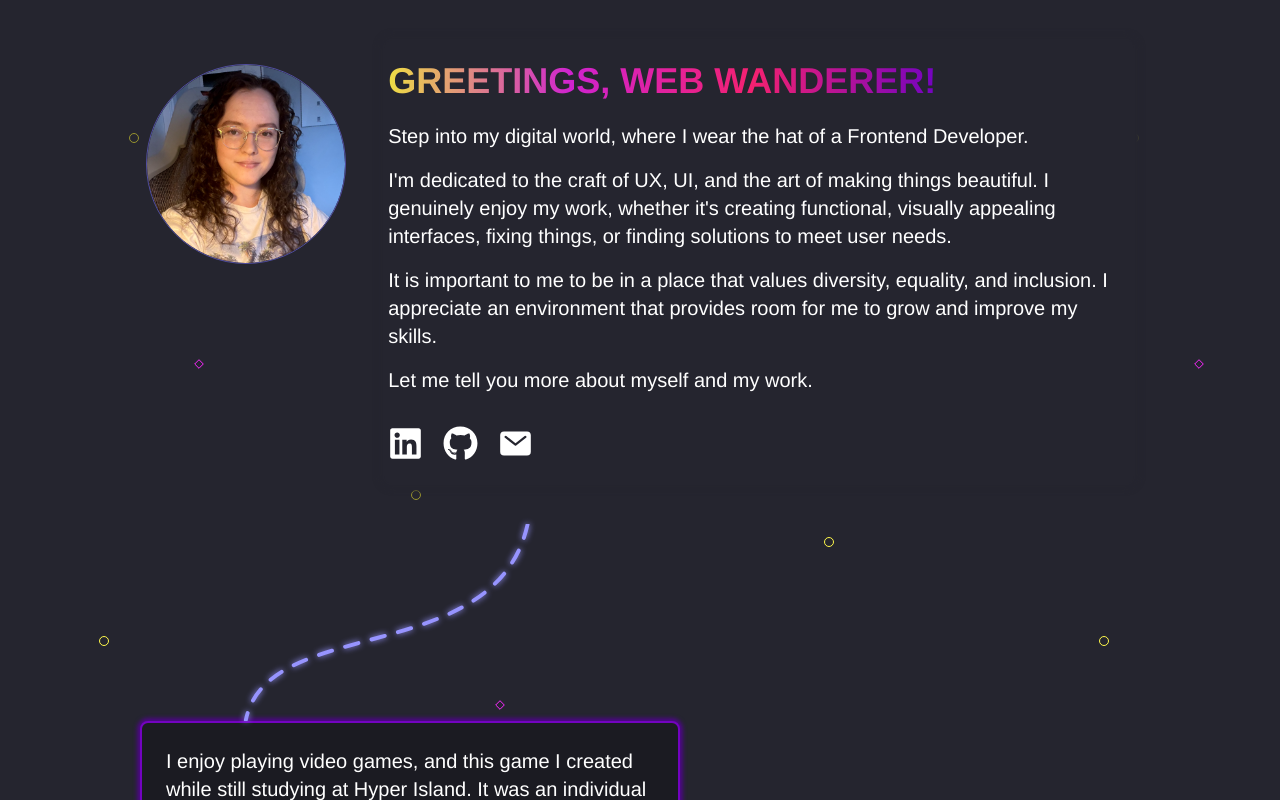
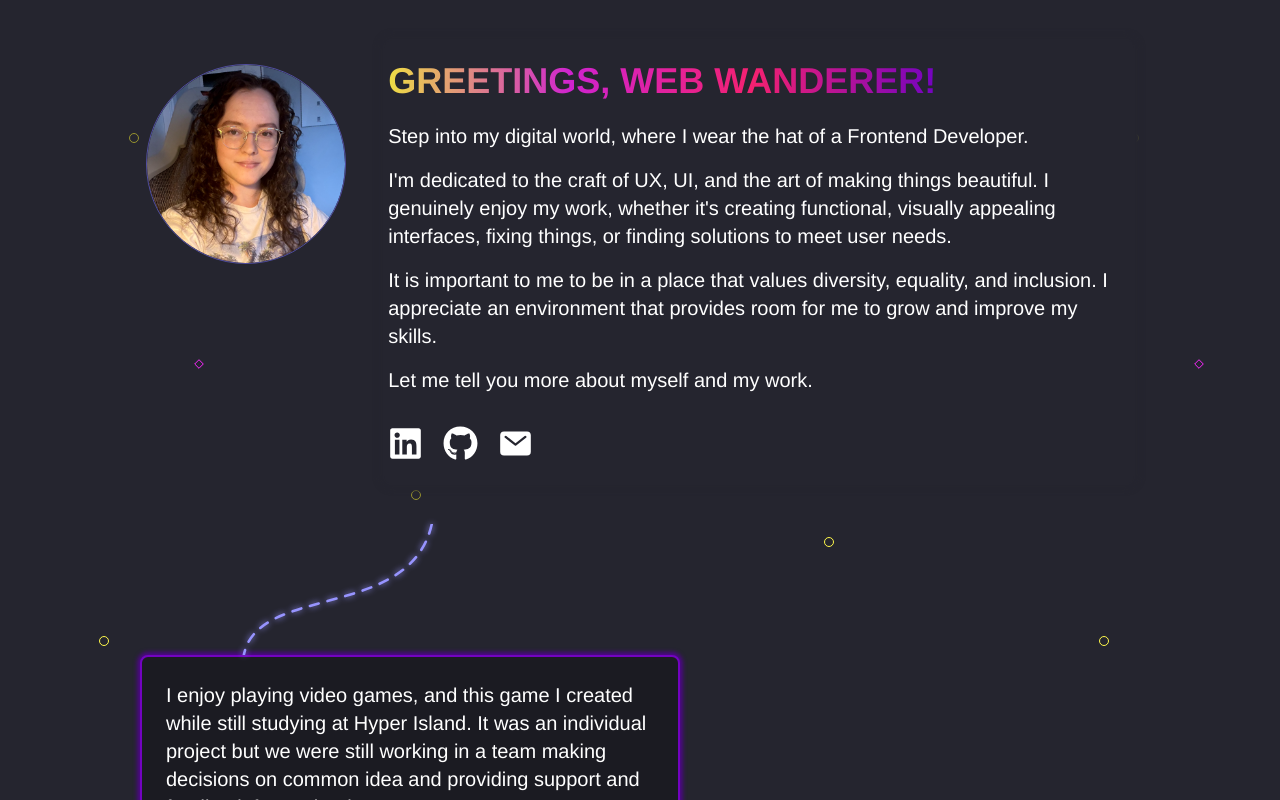
Before and after one commit to avreally/portfolio-website, a React (Create React App) app: page / in a window 1280 px wide. Shown: the top 800 px of the page. Built offline with nearby package versions, Linux system fonts and the light colour scheme.

Commit message:
Make connecting line a bit smaller

```diff
--- a/src/components/connectingLine/styles.css
+++ b/src/components/connectingLine/styles.css
@@ -4,7 +4,9 @@
 }
 
 .lineContainer {
-  margin: 0 clamp(50px, 20vw, 100px);
+  margin: 0 auto;
+  width: 50%;
+  max-width: 180px;
   align-self: flex-start;
   transform: translate3d(0, 0, 0);
   /*animation: drawLine linear infinite alternate 1s;*/
@@ -12,7 +14,7 @@
 
 @supports (-moz-appearance: none) {
   .lineContainer {
-    max-width: 300px;
+    max-width: 180px;
   }
 }
 
@@ -45,6 +47,15 @@
   }
 }
 
+@media screen and (min-width: 425px) {
+  .lineContainer {
+    margin: 0 clamp(50px, 20vw, 100px);
+
+    width: auto;
+    max-width: 200px;
+  }
+}
+
 /* stroke="black" stroke-width="16" stroke-linecap="round" stroke-dasharray="1 70" */
 /*  animation: drawLine linear infinite alternate-reverse 10s;*/
 /*#7772ff*/
```
